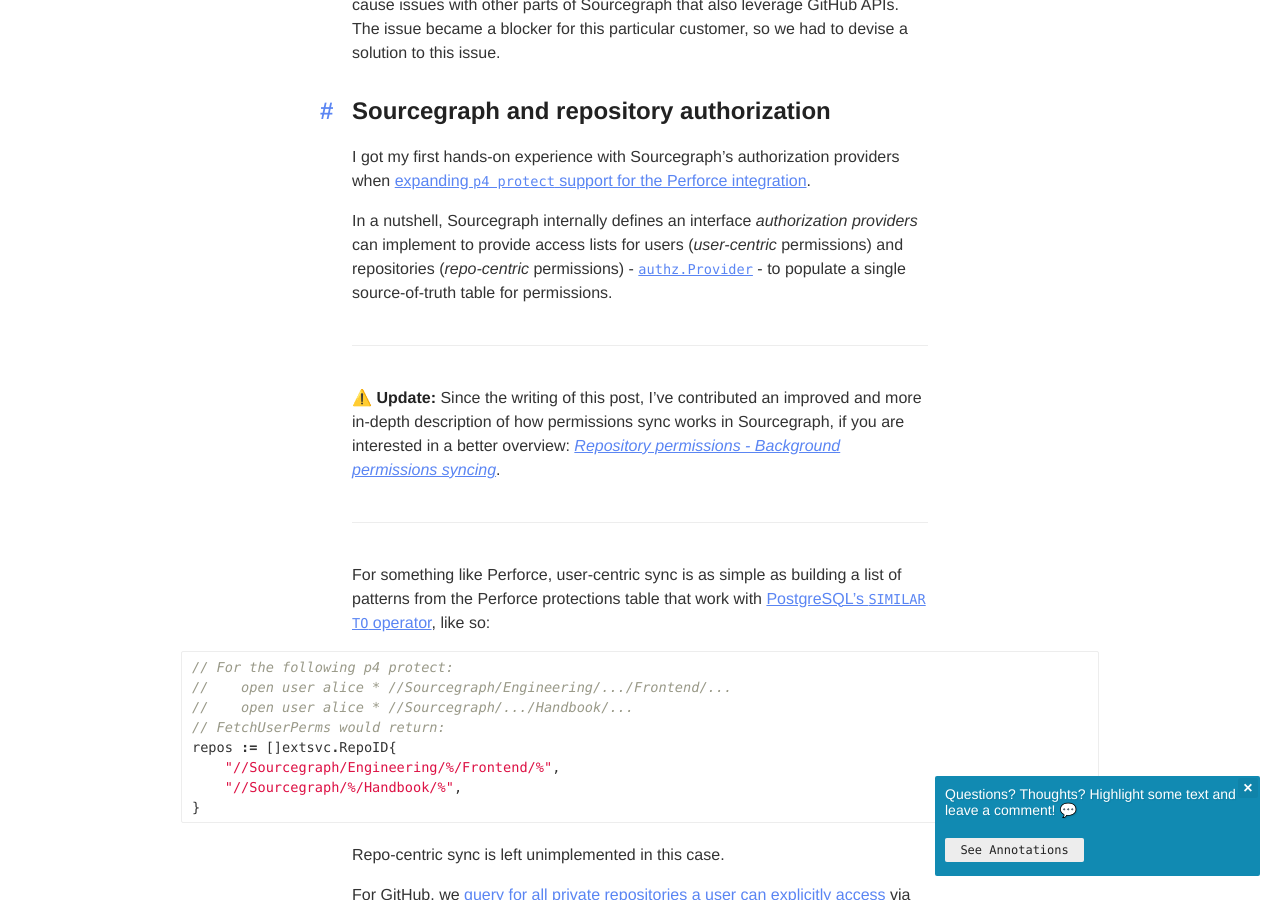
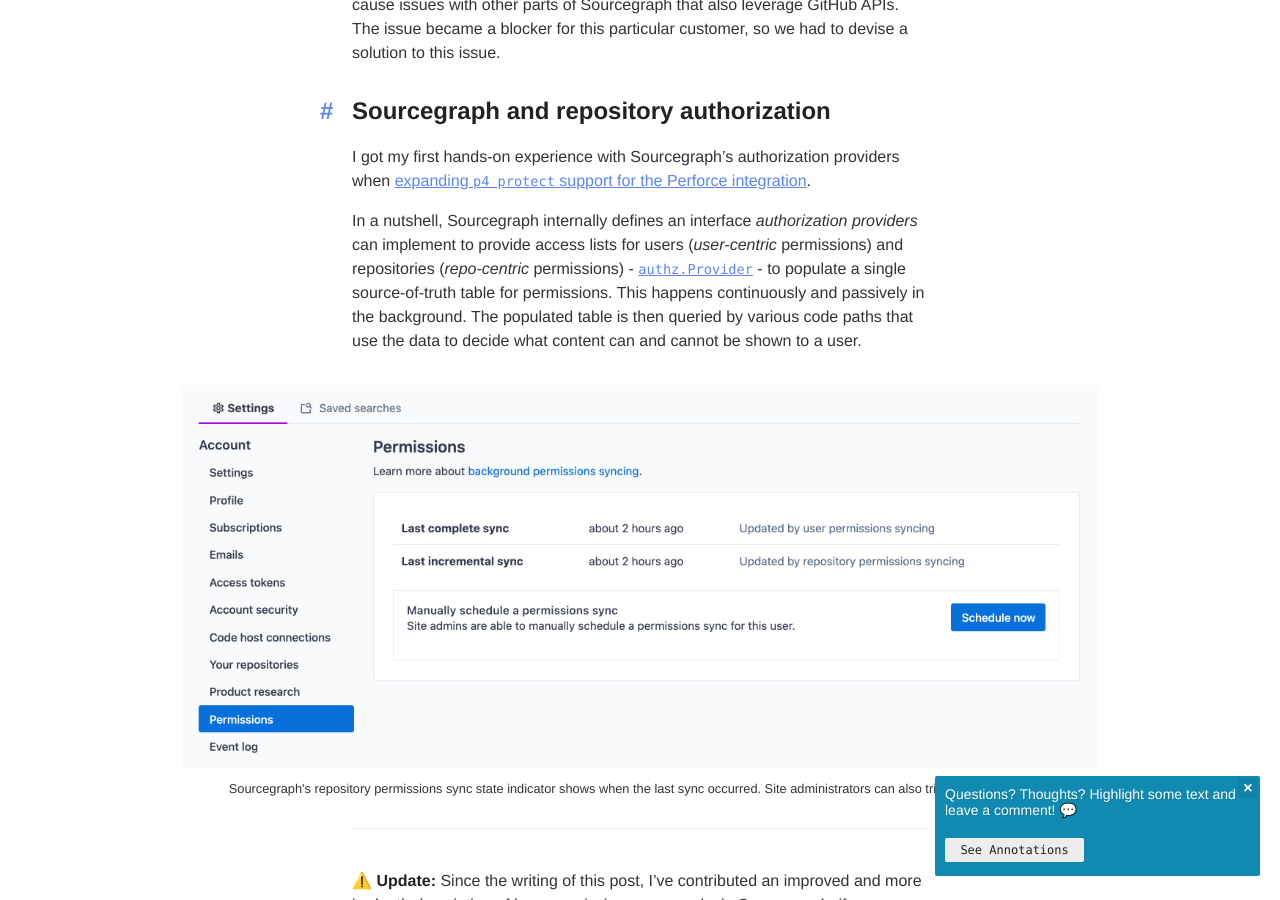
Before and after one commit to bobheadxi/bobheadxi.github.io, a Jekyll site: the page built from content/_posts/2021-10-8-mirroring-github-permissions-at-scale.md, in a window 1280 px wide and 900 px high, scrolled down 1521 px. Built offline with Jekyll 4.4.1, drawn with Linux system fonts in a browser that asks for light colours; nearby versions of some CDN libraries; emoji names are drawn with the system emoji font; a style sheet for code colours, icons or effects is not loaded.

Commit message:
add hero images for a few posts (#49)
Co-authored-by: github-actions[bot] <41898282+github-actions[bot]@users.noreply.github.com>

```diff
--- a/content/_posts/2021-10-8-mirroring-github-permissions-at-scale.md
+++ b/content/_posts/2021-10-8-mirroring-github-permissions-at-scale.md
@@ -2,6 +2,7 @@
 title: "Mirroring GitHub Permissions at Scale"
 layout: post
 image: https://github.githubassets.com/images/modules/logos_page/GitHub-Mark.png
+hero_image: /assets/images/posts/sourcegraph-perms-sync.png
 headerImage: true
 maths: true
 featured: true
@@ -42,6 +43,15 @@
 I got my first hands-on experience with Sourcegraph's authorization providers when [expanding `p4 protect` support for the Perforce integration](https://github.com/sourcegraph/sourcegraph/pull/23755).
 
 In a nutshell, Sourcegraph internally defines an interface *authorization providers* can implement to provide access lists for users (*user-centric* permissions) and repositories (*repo-centric* permissions) - [`authz.Provider`](https://sourcegraph.com/github.com/sourcegraph/sourcegraph@8685a6bef8c3e9d2556335cb25448dbc1b356a4a/-/blob/internal/authz/iface.go) - to populate a single source-of-truth table for permissions.
+This happens continuously and passively in the background. The populated table is then queried by various code paths that use the data to decide what content can and cannot be shown to a user.
+
+<figure>
+<img src="../../assets/images/posts/sourcegraph-perms-sync.png" />
+<figcaption>
+Sourcegraph's repository permissions sync state indicator shows when the last sync occurred.
+Site administrators can also trigger a manual sync.
+</figcaption>
+</figure>
 
 ---
 
```
Also changed, not shown: content/_posts/2020-06-21-docker-sidecar.md (+1 -0 lines), assets/images/posts/docker-sidecar.png (added), assets/images/posts/sourcegraph-perms-sync.png (added).
